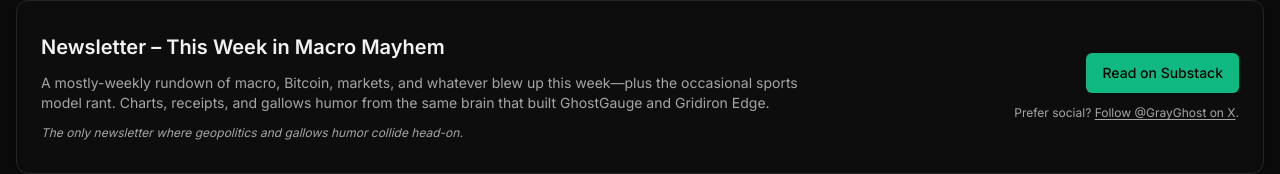
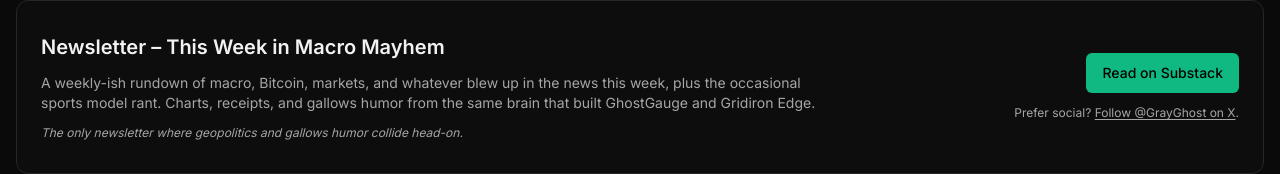
Before and after one commit to firemansghost/grayghostlabs, a Next.js app: page / in a window 1280 px wide. Shown: the part 1158-1332 px from the top of the page. Built offline with nearby package versions, Linux system fonts and the light colour scheme.

Commit message:
Task 7 (mini): Update Newsletter CTA copy to 'weekly-ish'
- Change 'mostly-weekly' to 'weekly-ish' in newsletter description
- Change em dash to comma before 'plus the occasional sports model rant'
- Add 'in the news' back to the sentence for clarity

```diff
--- a/components/sections/NewsletterCTA.tsx
+++ b/components/sections/NewsletterCTA.tsx
@@ -12,8 +12,8 @@
               Newsletter – This Week in Macro Mayhem
             </h2>
             <p className="text-sm text-muted-foreground">
-              A mostly-weekly rundown of macro, Bitcoin, markets, and whatever
-              blew up this week—plus the occasional sports model rant. Charts,
+              A weekly-ish rundown of macro, Bitcoin, markets, and whatever
+              blew up in the news this week, plus the occasional sports model rant. Charts,
               receipts, and gallows humor from the same brain that built
               GhostGauge and Gridiron Edge.
             </p>
```
